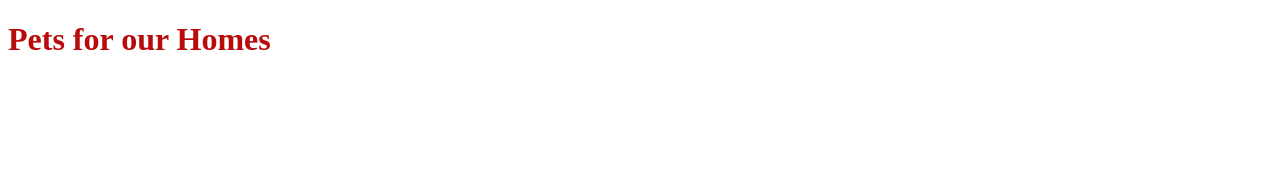
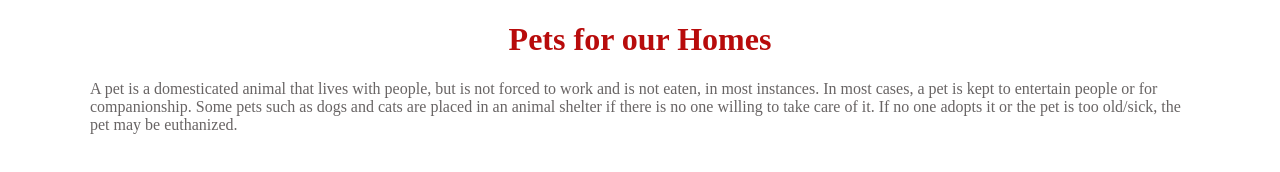
Before and after one commit to sumitradeveloper/html_basic, a plain HTML site: page index.html in a window 1280 px wide. Drawn offline with Linux system fonts and the light colour scheme.

Commit message:
para1 add, color gray

```diff
--- a/css/style.css
+++ b/css/style.css
@@ -1,3 +1,10 @@
 h1 {
     color: rgb(184, 11, 11);
+    text-align: center;
 }
+
+.para1 {
+    width: 1100px;
+    margin: auto;
+    color: rgb(104, 100, 100);
+}
--- a/index.html
+++ b/index.html
@@ -23,6 +23,10 @@
     <script src="" async defer></script>
   <h1>Pets for our Homes</h1>
 
+  <p class=para1>A pet is a domesticated animal that lives with people, but is not forced to work and is not eaten, in most instances.
+      In most cases, a pet is kept to entertain people or for companionship. Some pets such as dogs and cats are placed in an animal
+      shelter if there is no one willing to take care of it. If no one adopts it or the pet is too old/sick, the pet may be euthanized.
+      </p>
 
 
 </body>
```
